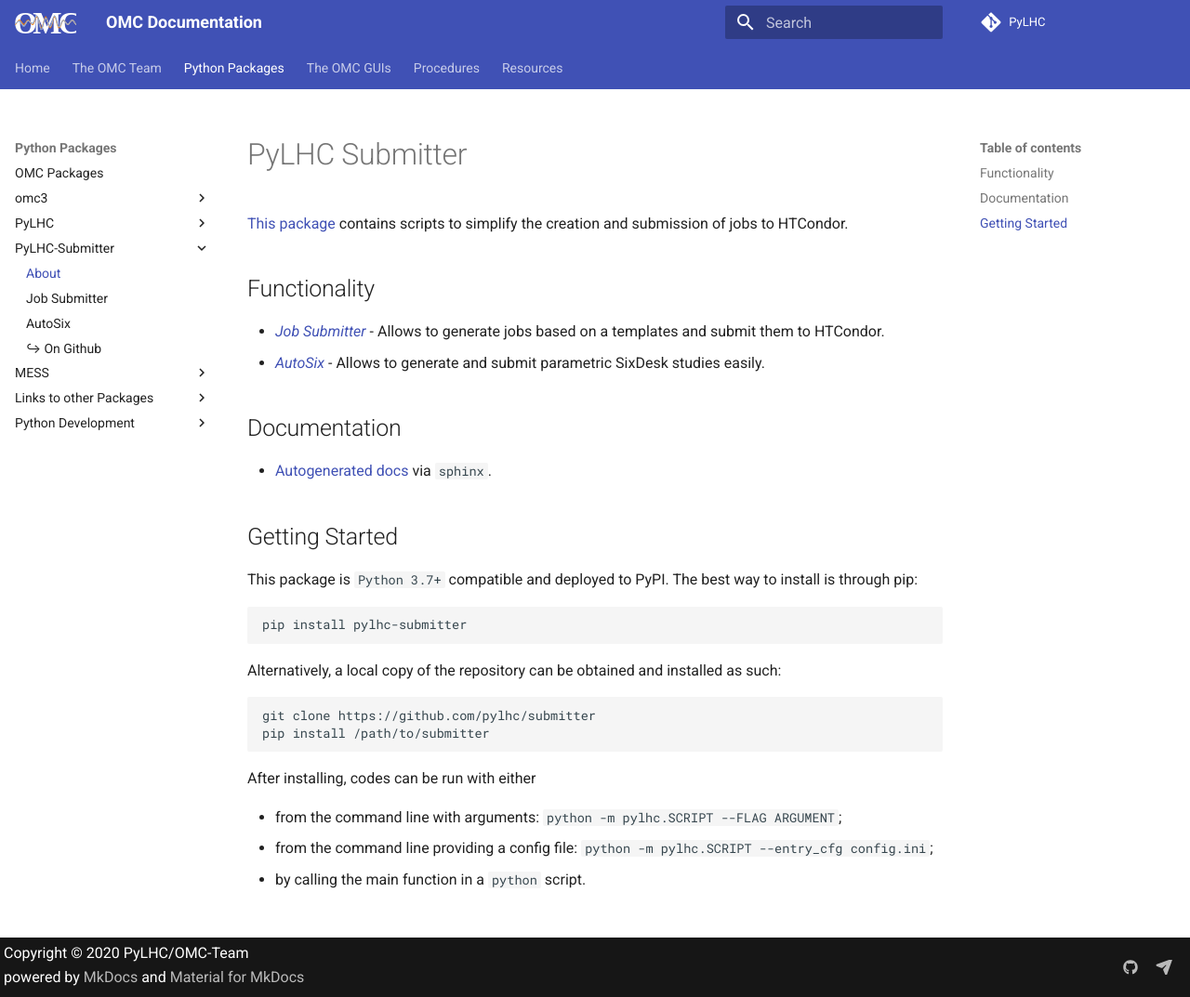
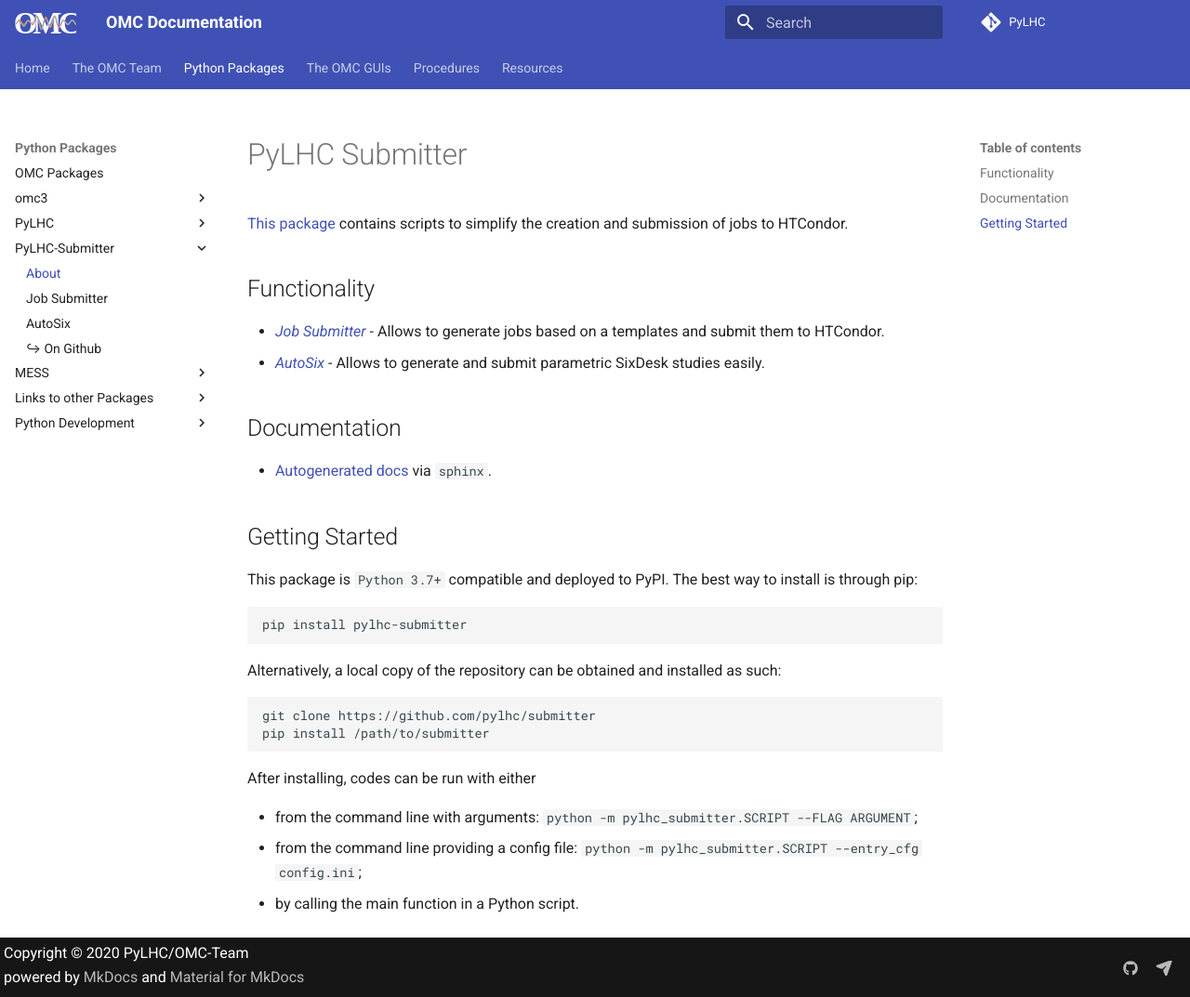
Before and after one commit to pylhc/pylhc.github.io, an MkDocs documentation site: the page built from docs/packages/pylhcsubmitter/about.md, in a window 1280 px wide and 1073 px high. Shown: the whole window at 93% size. Built offline with MkDocs 1.6.1 and Material for MkDocs 9.7.7, drawn with Linux system fonts in a browser that asks for light colours.

Commit message:
fix naming mistake

```diff
--- a/docs/packages/pylhcsubmitter/about.md
+++ b/docs/packages/pylhcsubmitter/about.md
@@ -29,9 +29,9 @@
 
 After installing, codes can be run with either
 
-- from the command line with arguments: `python -m pylhc.SCRIPT --FLAG ARGUMENT`;
-- from the command line providing a config file: `python -m pylhc.SCRIPT --entry_cfg config.ini`;
-- by calling the main function in a `python` script.
+- from the command line with arguments: `python -m pylhc_submitter.SCRIPT --FLAG ARGUMENT`;
+- from the command line providing a config file: `python -m pylhc_submitter.SCRIPT --entry_cfg config.ini`;
+- by calling the main function in a Python script.
 
 [repo]: https://github.com/pylhc/submitter
 [documentation]: https://pylhc.github.io/submitter/
```
